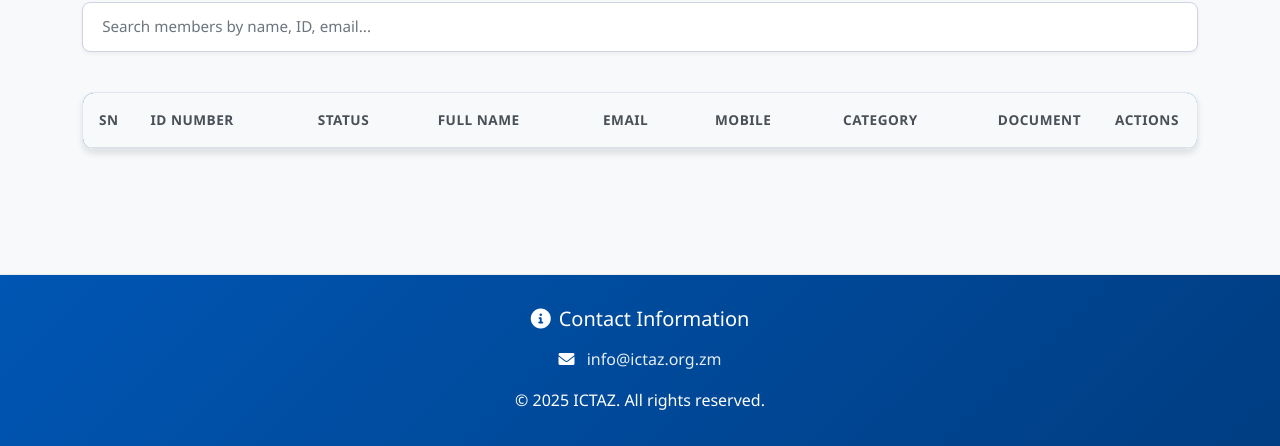
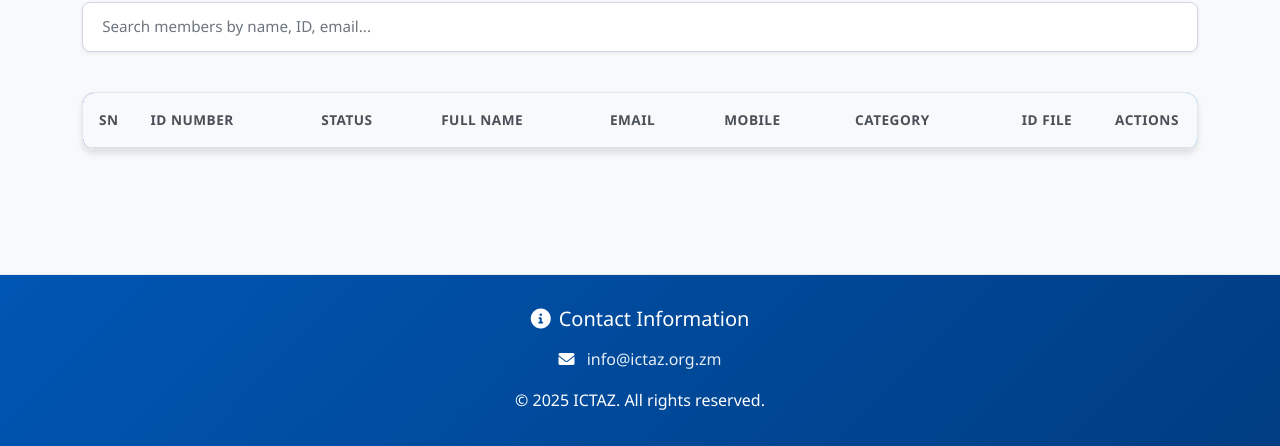
Before and after one commit to patrickmwila/ictaz_info_collector, a Flask app: page /backoffice in a window 1280 px wide. Shown: the part 354-800 px from the top of the page. Run offline with Flask 3, Linux system fonts and the light colour scheme; a user stored in the database is signed in; lists and menus that the app fills with data are empty; some libraries are stand-ins or nearby versions.

Commit message:
Modify backoffice table

```diff
--- a/templates/backoffice.html
+++ b/templates/backoffice.html
@@ -264,7 +264,7 @@
                                 <th>Email</th>
                                 <th>Mobile</th>
                                 <th>Category</th>
-                                <th class="text-center" style="width: 100px;">Document</th>
+                                <th class="text-center" style="width: 100px;">ID File</th>
                                 <th class="text-center" style="width: 100px;">Actions</th>
                             </tr>
                         </thead>
--- a/templates/edit.html
+++ b/templates/edit.html
@@ -253,7 +253,6 @@
                                     <div class="col-md-6">
                                         <div class="form-group">
                                             {{ form.HighestQualification.label(class="form-label required") }}
-                                            <span class="text-danger">*</span>
                                             {{ form.HighestQualification(class="form-control") }}
                                             {% if form.HighestQualification.errors %}
                                                 {% for error in form.HighestQualification.errors %}
@@ -265,7 +264,6 @@
                                     <div class="col-md-6">
                                         <div class="form-group">
                                             {{ form.QualificationDocument.label(class="form-label required") }}
-                                            <span class="text-danger">*</span>
                                             {{ form.QualificationDocument(class="form-control") }}
                                             {% if form.QualificationDocument.errors %}
                                                 {% for error in form.QualificationDocument.errors %}
```
